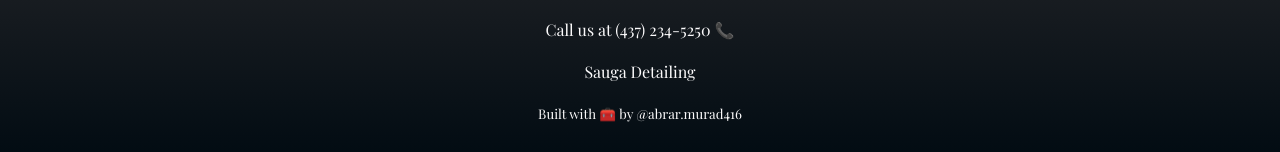
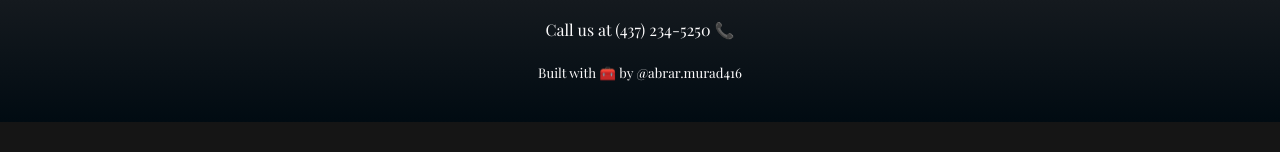
Before and after one commit to abrarmurad416/saugadetailing, a React (Create React App) app: page / in a window 1280 px wide. Shown: the part 5737-5889 px from the top of the page. After the commit the page ends 5859 px from the top, so only its background shows below. Built offline with nearby package versions, Linux system fonts and the light colour scheme.

Commit message:
changed highlighting texxt

```diff
--- a/src/components/About/carouselstyle.css
+++ b/src/components/About/carouselstyle.css
@@ -3,10 +3,6 @@
     position: relative;
     margin: auto;
     padding-bottom: 20px;
-}
-
-.mySlides {
-    display: none;
 }
 
 .prev,
--- a/src/components/Footer/Footer.js
+++ b/src/components/Footer/Footer.js
@@ -19,7 +19,6 @@ export default function Footer() {
             <br />
             <p>Call us at (437) 234-5250 📞</p>
             <br />
-            <p className="FooterTrademark">Sauga Detailing</p>
             <p className="FooterTrademark">
                 <small>Built with 🧰 by @abrar.murad416</small>
             </p>
--- a/src/style.css
+++ b/src/style.css
@@ -78,6 +78,16 @@ nav {
     transition: all 0.2s ease-in;
 }
 
+::selection {
+    color: #fcfbfc;
+    background: #ffd700;
+}
+
+::-moz-selection {
+    color: #fcfbfc;
+    background: #ffd700;
+}
+
 /* Media query for small screens */
 @media screen and (max-width: 844px) {
     nav {
```
